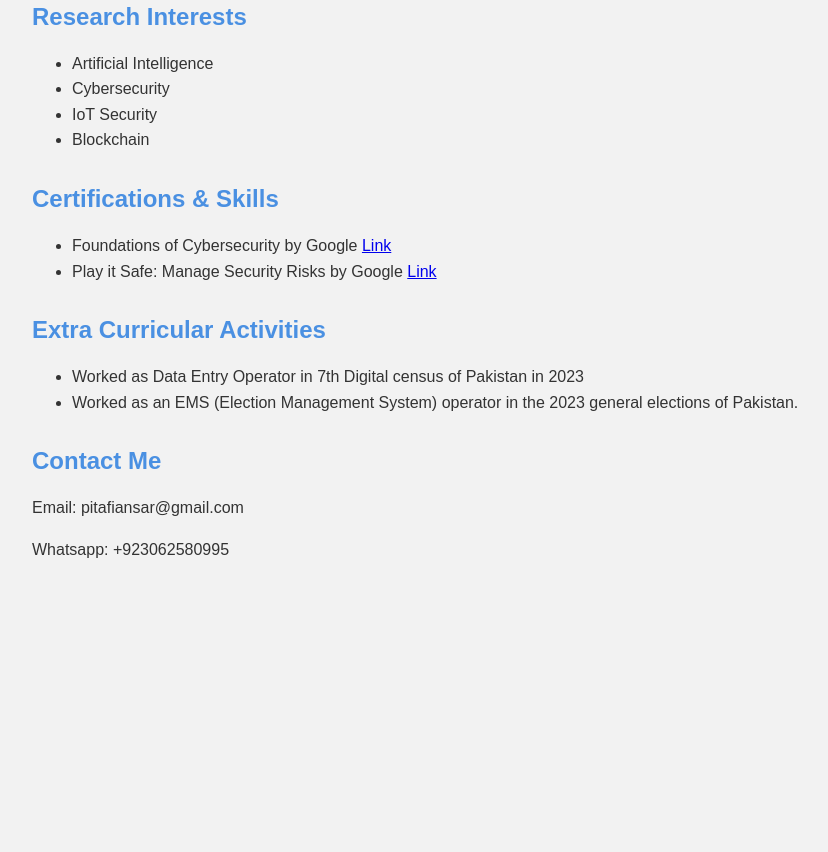
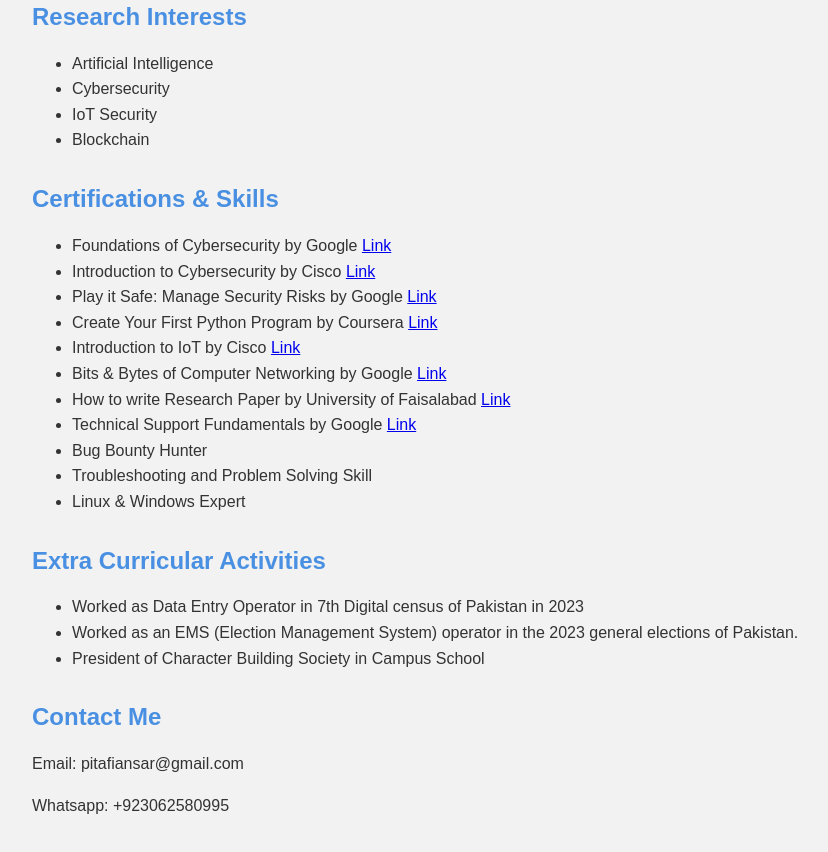
Before and after one commit to AnsarAhmed99/ansarahmed99.github.io, a plain HTML site: page index.html in a window 1280 px wide. Shown: the part 1150-2002 px from the top of the page, without its empty margins (108-936 px from the left). Before the commit the page ends 1776 px from the top, so only its background shows below. Drawn offline with Linux system fonts and the light colour scheme.

Commit message:
Update index.html

```diff
--- a/index.html
+++ b/index.html
@@ -56,7 +56,7 @@
     <section id="experience">
       <h2>Experiences</h2>
       <ul>
-        <li>Working as JEST in Sindh Education and Literacy Department Govt of Sindh</li>
+        <li>Working as JEST in Sindh Education and Literacy Department, Govt of Sindh</li>
         <ul>-->From 2022-Present</ul>
         <br>
         <li>Worked as a Technical Support Representative in PTCL Pakistan</li>
@@ -97,7 +97,16 @@
       <h2>Certifications & Skills</h2>
       <ul>
         <li>Foundations of Cybersecurity by Google  <a href="https://coursera.org/verify/HQS3M66J95YZ">Link</a> </li>
+        <li>Introduction to Cybersecurity by Cisco  <a href="https://www.netacad.com/certificates?issuanceId=5ff0a921-5b22-46cd-893b-39c397ea55d1">Link</a> </li>
         <li>Play it Safe: Manage Security Risks by Google <a href="https://coursera.org/verify/OR6HMA660MXO">Link</a></li>
+         <li>Create Your First Python Program by Coursera <a href="https://coursera.org/verify/MZN16M64QK17">Link</a></li>
+        <li>Introduction to IoT by Cisco <a href="https://www.netacad.com/certificates?issuanceId=f8987839-94ab-4034-9678-c13fd7c91c41">Link</a></li>
+         <li>Bits & Bytes of Computer Networking by Google <a href="https://coursera.org/verify/L74GRHZJGZRX">Link</a></li>
+        <li>How to write Research Paper by University of Faisalabad <a href="https://coursera.org/verify/AI0BDSR99ZHU">Link</a></li>
+        <li>Technical Support Fundamentals by Google <a href="https://coursera.org/verify/JBG8C5QRNWR2">Link</a></li>
+        <li>Bug Bounty Hunter</li>
+        <li>Troubleshooting and Problem Solving Skill</li>
+        <li>Linux & Windows Expert</li>
       </ul>
     </section>
     <section id="activities">
@@ -105,6 +114,7 @@
       <ul>
         <li>Worked as Data Entry Operator in 7th Digital census of Pakistan in 2023</li>
         <li>Worked as an EMS (Election Management System) operator in the 2023 general elections of Pakistan.</li>
+         <li>President of Character Building Society in Campus School</li>
       </ul>
     </section>
 
```
